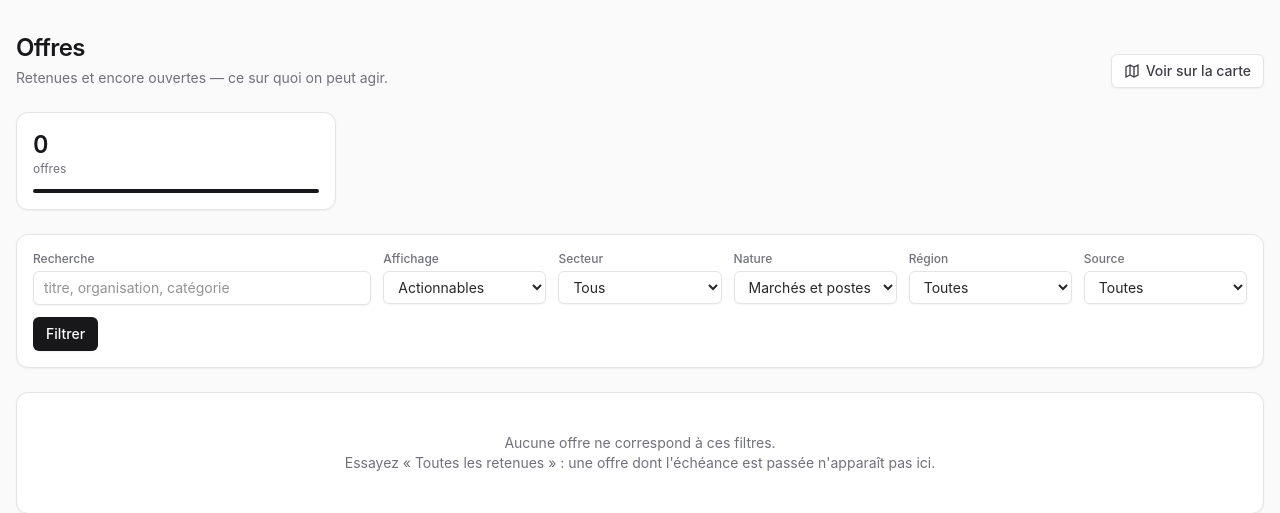
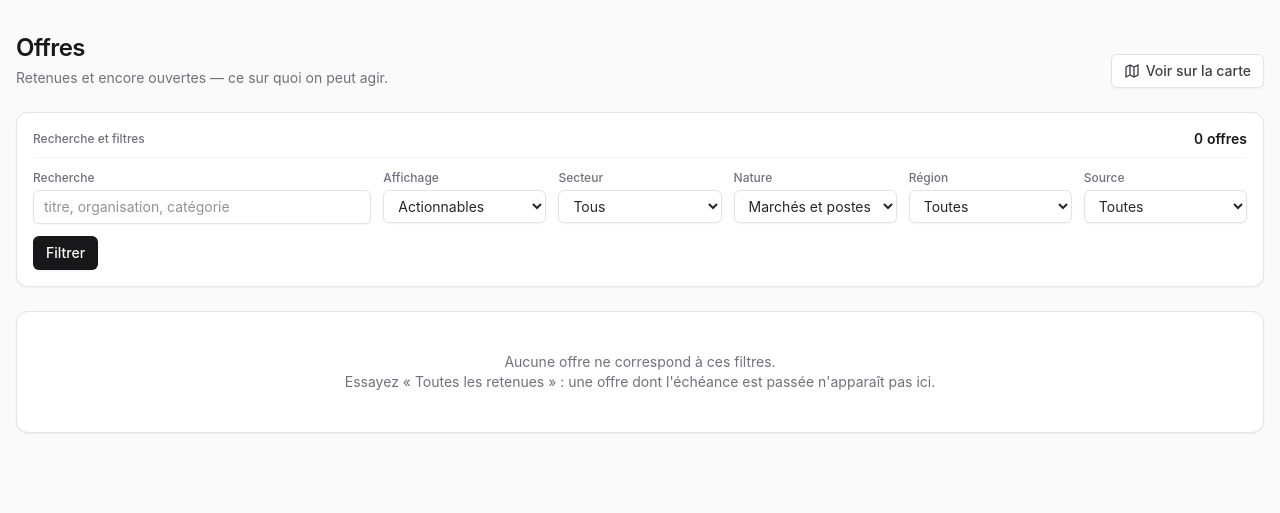
Before and after one commit to bry4ng4rrix/appels-offre, a Django app: page / in a window 1280 px wide. Shown: the part 59-572 px from the top of the page. Run offline with Django 5.2, Linux system fonts and the light colour scheme; data comes from the database, SQL or seed files in the repository; data that the repository does not hold is empty.

Commit message:
liste modifications

```diff
--- a/templates/offres/liste.html
+++ b/templates/offres/liste.html
@@ -20,15 +20,11 @@
   </a>
 </div>
 
-<div class="mt-6 max-w-xs">
-  <div class="carte p-4">
-    <div class="text-2xl font-semibold tabular-nums">{{ compte.total }}</div>
-    <div class="text-xs text-zinc-500">offre{{ compte.total|pluralize }}</div>
-    <div class="mt-3 h-1 rounded-full bg-zinc-900 dark:bg-zinc-100"></div>
+<form method="get" action="{% url 'web-liste' %}" class="carte mt-6 grid gap-3 p-4 sm:grid-cols-2 lg:grid-cols-7">
+  <div class="col-span-1 flex items-center justify-between border-b border-zinc-100 pb-2 sm:col-span-2 lg:col-span-7 dark:border-zinc-800">
+    <span class="text-xs font-medium text-zinc-500">Recherche et filtres</span>
+    <span class="text-sm font-semibold tabular-nums">{{ compte.total }} offre{{ compte.total|pluralize }}</span>
   </div>
-</div>
-
-<form method="get" action="{% url 'web-liste' %}" class="carte mt-6 grid gap-3 p-4 sm:grid-cols-2 lg:grid-cols-7">
   <div class="sm:col-span-2">
     <label class="etiquette" for="q">Recherche</label>
     <input class="champ" type="search" id="q" name="q" value="{{ filtres.q }}" placeholder="titre, organisation, catégorie">
```
